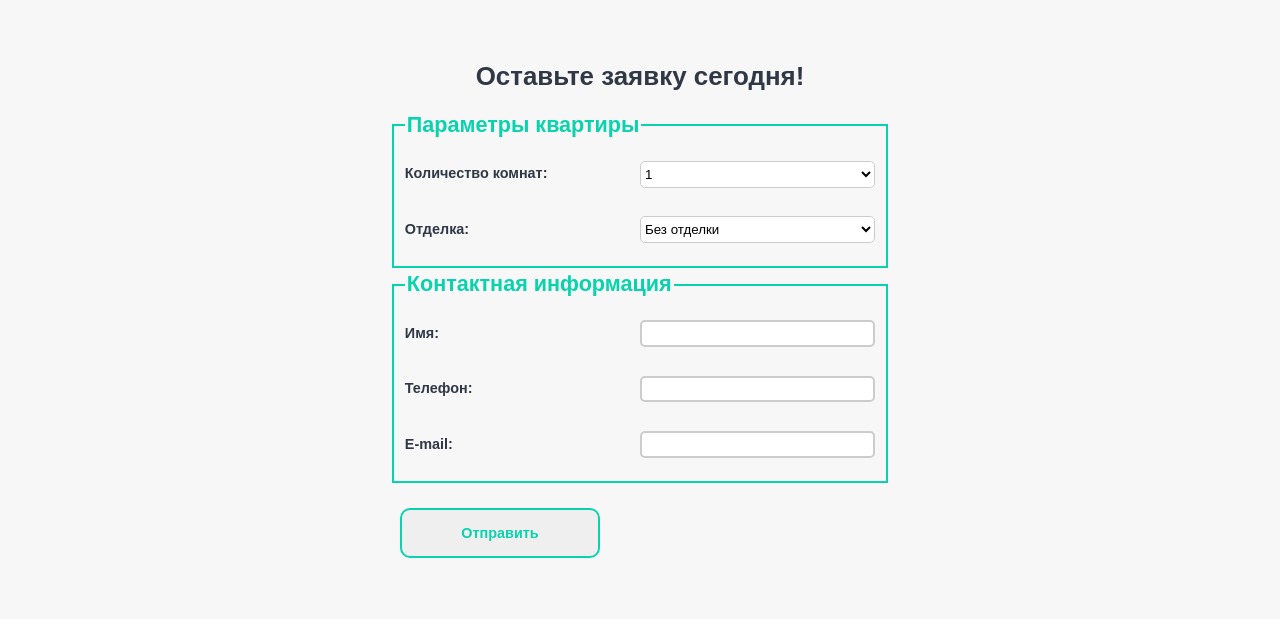
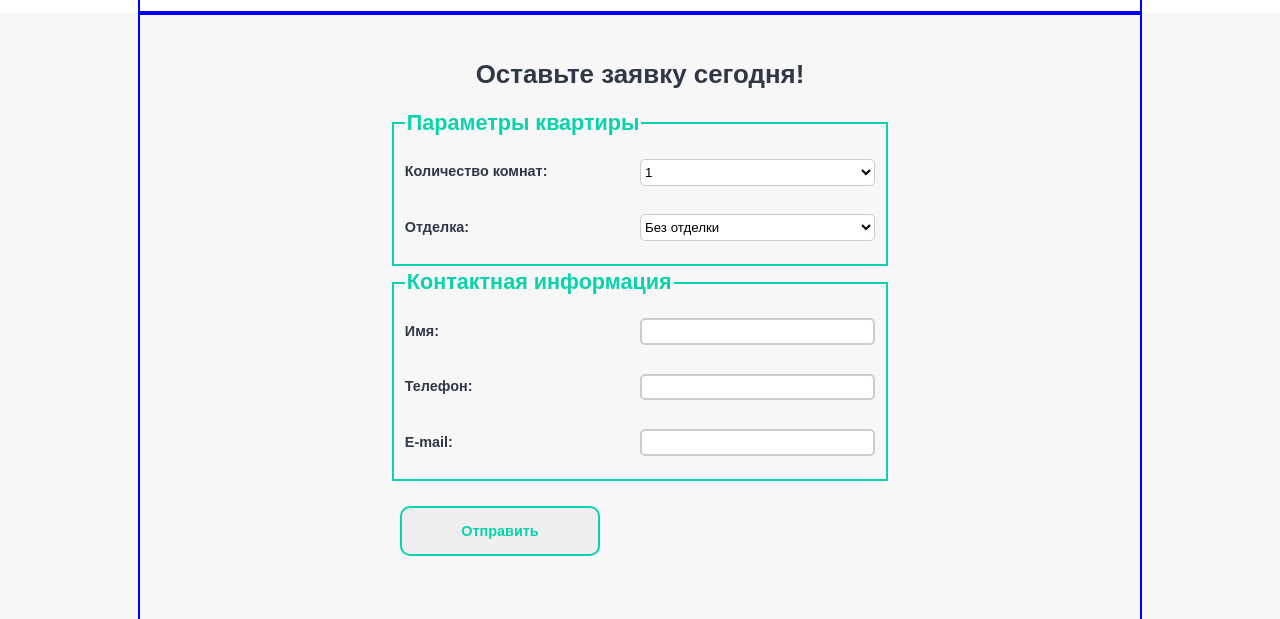
Before and after one commit to Rrudger/layout-designer-project-lvl1, a website: page src/index.html in a window 1280 px wide. Shown: the part 1595-2214 px from the top of the page. Drawn offline with Linux system fonts and the light colour scheme.

Commit message:
update style.css final check-4

```diff
--- a/src/styles/style.css
+++ b/src/styles/style.css
@@ -36,8 +36,10 @@
 
 .container {
   width: 1000px;
-  padding: 30px 0 30px 0;
+  padding: 60px 0 60px 0;
   margin: auto;
+  font-size: 0.9em;
+  border: 2px solid blue;
 }
 
 @media screen and (max-device-width: 1000px){
@@ -104,11 +106,7 @@ h2 {
 
 .horizontal-menu {
 	list-style: none;
-  font-size: 0.9em;
-}
-
-@media screen and (max-device-width: 1000px) {
-  .horizontal-menu {font-size: 0.68em}
+  font-size: 0.7em;
 }
 
 .horizontal-menu li {
@@ -190,7 +188,7 @@ footer h2 {
 .order-form {
 	margin-left: auto;
 	margin-right: auto;
-  padding: 60px 0;
+  padding: 40px 0;
 }
 
 .form-container {
```
